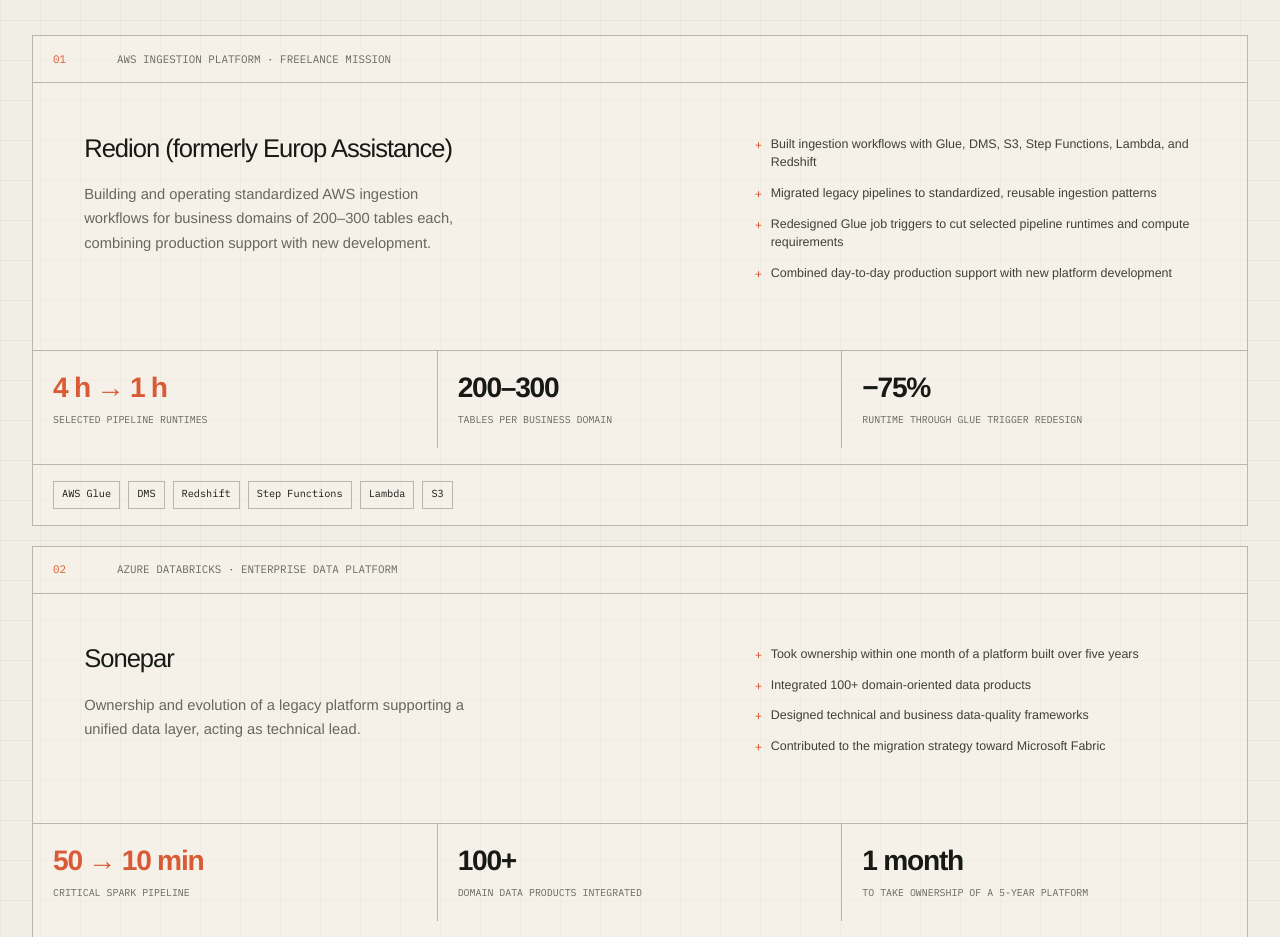
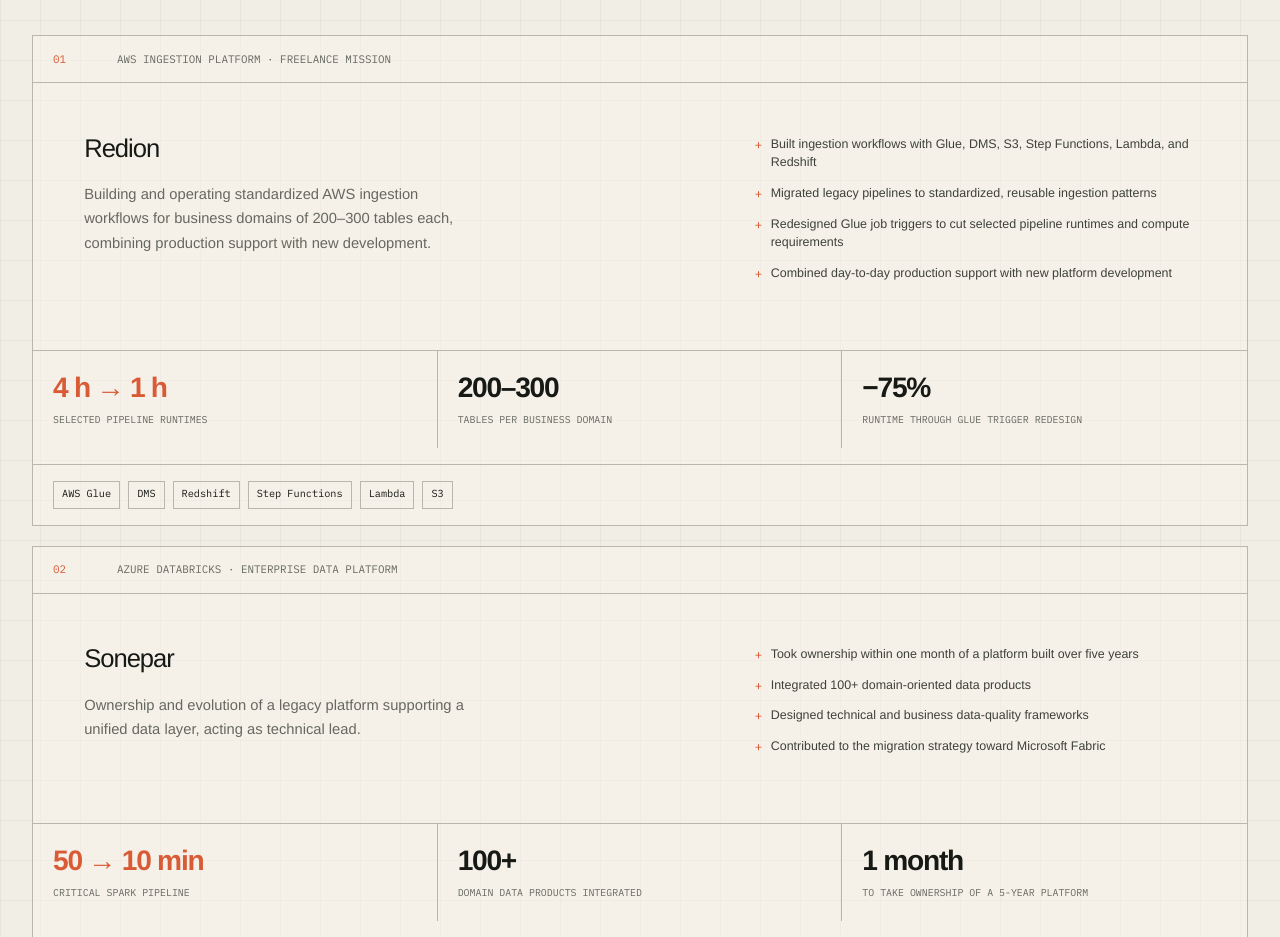
Before and after one commit to malon64/alexismetwalli.com, an Astro site: page / in a window 1280 px wide. Shown: the part 3740-4677 px from the top of the page. Built offline with nearby package versions, Linux system fonts and the light colour scheme; Astro itself is replaced by a stand-in of ours.

Commit message:
fix: shorten Redion name and add spacing above project command block
Co-Authored-By: Claude Opus 5.5 <noreply@anthropic.com>

```diff
--- a/src/data/timeline.ts
+++ b/src/data/timeline.ts
@@ -6,7 +6,7 @@ export const timeline: TimelineEntry[] = [
     organization: "Freelance",
     organizationLabel: "Independent",
     role: "Data Platform Engineer",
-    mission: "Redion (formerly Europ Assistance)",
+    mission: "Redion",
     summary:
       "Built and operated AWS ingestion workflows across domains of 200–300 tables, cutting selected pipeline runtimes by 75%.",
   },
--- a/src/data/work.ts
+++ b/src/data/work.ts
@@ -2,7 +2,7 @@ import type { CaseStudy } from "./types";
 
 export const selectedWork: CaseStudy[] = [
   {
-    client: "Redion (formerly Europ Assistance)",
+    client: "Redion",
     context: "AWS ingestion platform · freelance mission",
     summary:
       "Building and operating standardized AWS ingestion workflows for business domains of 200–300 tables each, combining production support with new development.",
--- a/src/styles/global.css
+++ b/src/styles/global.css
@@ -623,7 +623,7 @@ html[data-theme="dark"] .theme-toggle__sun {
 .project-card__highlights {
   display: grid;
   gap: 0.8rem;
-  margin-top: 2rem;
+  margin: 2rem 0 1.5rem;
   padding-top: 1.5rem;
   border-top: 1px solid var(--color-border-dark);
 }
```
